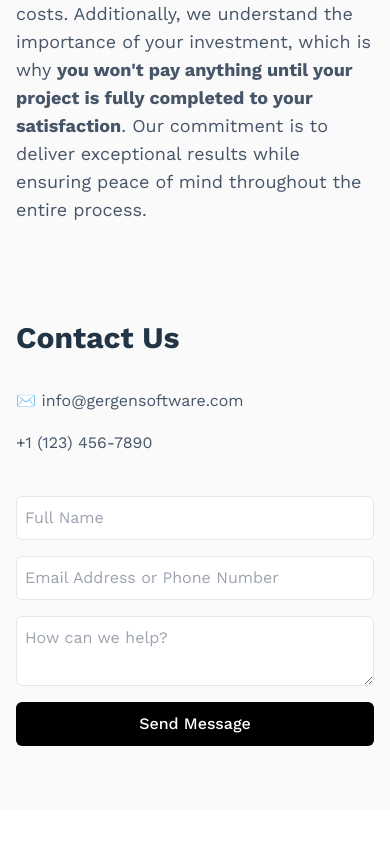
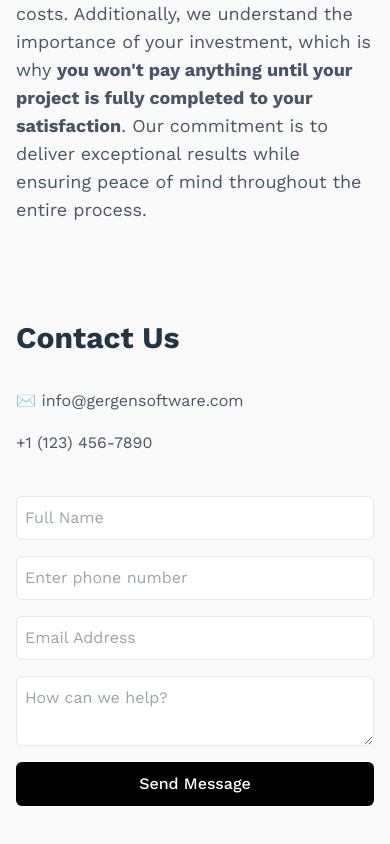
Before and after one commit to JakeGergen714/JakeGergen714.github.io, a React (Vite) app: page / in a window 390 px wide. Shown: the part 2452-3296 px from the top of the page. Before the commit the page ends 3262 px from the top, so only its background shows below. Built offline with nearby package versions, Linux system fonts and the light colour scheme.

Commit message:
added formatted user phone number to contact form

```diff
--- a/package.json
+++ b/package.json
@@ -16,7 +16,9 @@
     "emailjs-com": "^3.2.0",
     "react": "^18.3.1",
     "react-dom": "^18.3.1",
-    "react-icons": "^5.3.0"
+    "react-icons": "^5.3.0",
+    "react-input-mask": "^2.0.4",
+    "react-phone-number-input": "^3.4.8"
   },
   "devDependencies": {
     "@eslint/js": "^9.9.0",
--- a/src/App.tsx
+++ b/src/App.tsx
@@ -9,7 +9,42 @@ import { GrHost } from 'react-icons/gr';
 
 const App: React.FC = () => {
   const form = useRef<HTMLFormElement>(null);
+  const [phone, setPhone] = useState('');
+
   const [showSuccessPopup, setShowSuccessPopup] = useState(false);
+
+  const formatPhoneNumber = (input: string) => {
+    const cleaned = ('' + input).replace(/\D/g, '');
+
+    // Check if the input is empty
+    if (cleaned.length === 0) {
+      return '';
+    }
+
+    // Format the input
+    const areaCode = cleaned.slice(0, 3);
+    const middlePart = cleaned.slice(3, 6);
+    const lastPart = cleaned.slice(6, 10);
+
+    let phoneNumber = '';
+
+    if (areaCode) {
+      phoneNumber += `(${areaCode}`;
+    }
+    if (areaCode.length === 3 && middlePart) {
+      phoneNumber += `) ${middlePart}`;
+    }
+    if (middlePart.length === 3 && lastPart) {
+      phoneNumber += `-${lastPart}`;
+    }
+
+    return phoneNumber;
+  };
+
+  const handlePhoneChange = (e: React.ChangeEvent<HTMLInputElement>) => {
+    const formatted = formatPhoneNumber(e.target.value);
+    setPhone(formatted);
+  };
 
   const sendEmail = async (e: React.FormEvent) => {
     e.preventDefault();
@@ -17,9 +52,12 @@ const App: React.FC = () => {
     if (form.current) {
       const emailData = {
         full_name: form.current.full_name.value,
-        contact_info: form.current.contact_info.value,
+        email: form.current.email.value,
+        phone: form.current.phone.value,
         message: form.current.message.value,
       };
+
+      console.log(emailData);
 
       try {
         const response = await fetch('/api/send-email', {
@@ -188,9 +226,17 @@ const App: React.FC = () => {
                 className='border rounded-md p-2'
               />
               <input
+                type='text'
+                name='phone'
+                value={phone}
+                onChange={handlePhoneChange}
+                placeholder='Enter phone number'
+                className='border rounded-md p-2'
+              />
+              <input
                 type='email'
-                name='contact_info'
-                placeholder='Email Address or Phone Number'
+                name='email'
+                placeholder='Email Address'
                 className='border rounded-md p-2'
               />
               <textarea
```
Also changed, not shown: api/send-email.js (+8 -2 lines), 1 other file (tests, documents, lock files or other folders).
